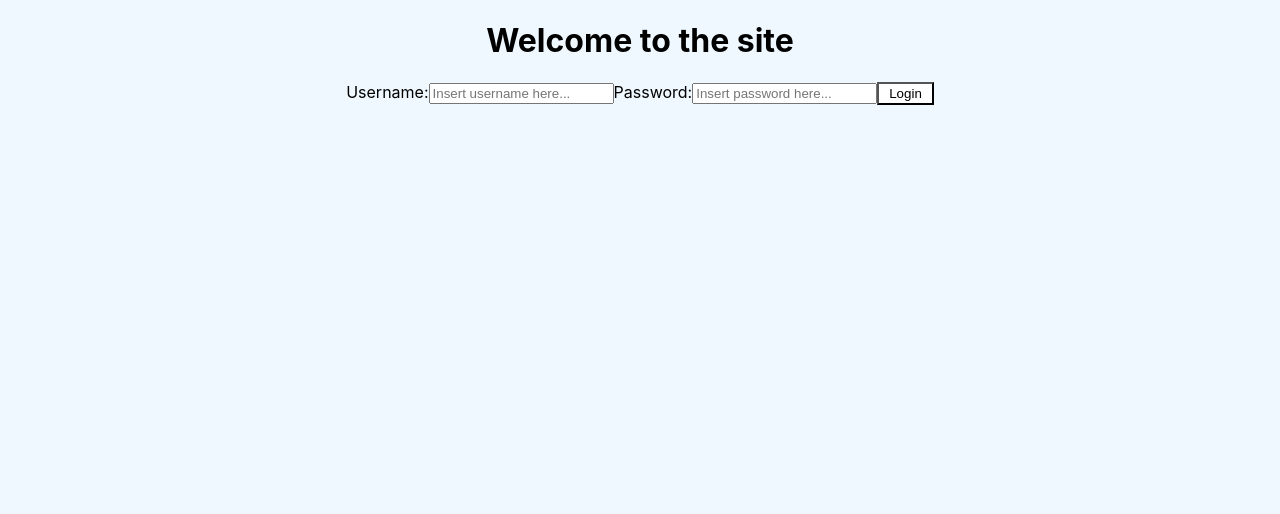
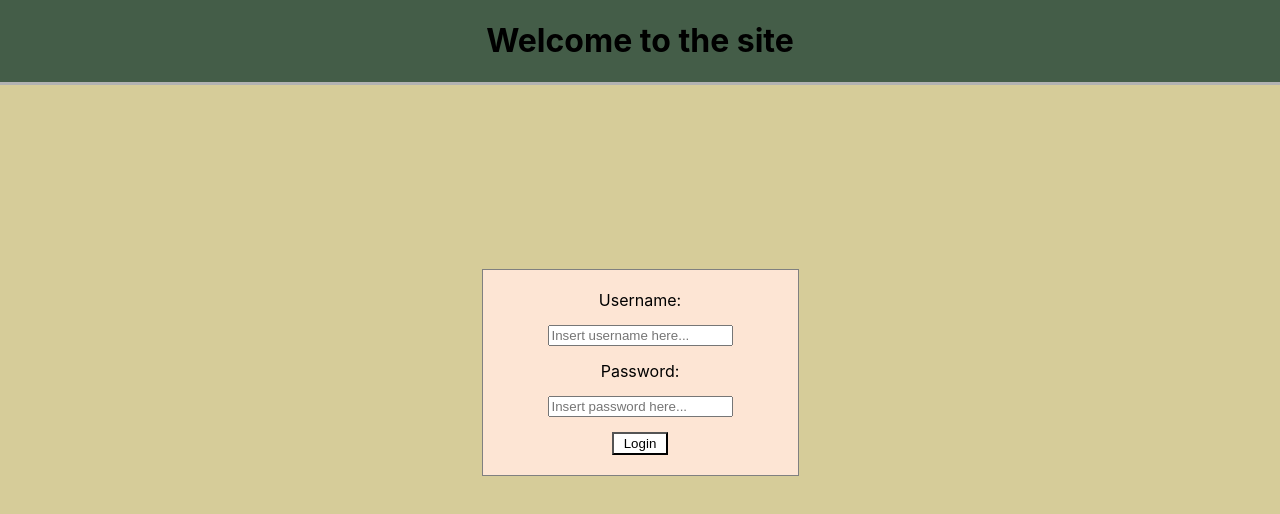
Before and after one commit to gtinsley99/cookies, a React (Create React App) app in the folder client/: page / in a window 1280 px wide. Shown: the top 514 px of the page. Built offline with nearby package versions, Linux system fonts and the light colour scheme; no server answers.

Commit message:
change colour scheme client

```diff
--- a/client/src/App.css
+++ b/client/src/App.css
@@ -1,18 +1,29 @@
 body{
-  background-color: aliceblue;
-
+  overflow-x: hidden;
+  background-color: rgb(214, 204, 153)
 }
 
 .title{
   display: flex;
+  width: 100vw;
   justify-content: center;
+  background-color: #445D48;;
+  border-bottom: 3px solid rgb(178, 178, 178);
+  margin-bottom: 2%;
 }
 
 .titleLoggedIn{
   display: flex;
   justify-content: space-around;
-  width: 100vw;
+  width: 100%;
   align-items: center;
+}
+
+.loginForm{
+  margin-top: 50%;
+  background-color: #FDE5D4;
+  padding: 20px 50px;
+  border: 1px solid grey;
 }
 
 .App {
@@ -27,10 +38,16 @@ body{
   justify-content: center;
   flex-wrap: wrap;
   width: 80%;
+
 }
 
 .picCard{
   margin: 5px;
+  padding: 10px;
+  background-color: rgb(0, 21, 36);
+  display: flex;
+  justify-content: center;
+  align-items: center;
 }
 
 .logOutCard{
@@ -49,3 +66,12 @@ button:hover{
   cursor: pointer;
   background-color: rgb(207, 207, 207);
 }
+
+.inputField{
+  display: flex;
+  flex-direction: column;
+}
+
+input{
+  margin: 15px;
+}
--- a/client/src/App.js
+++ b/client/src/App.js
@@ -13,8 +13,8 @@ function App() {
 
   return (
     <div className="App">
-      <Title user={user} setUser={setUser}/>
-      {user === "" ? <Login setUser={setUser} /> : <Pics pics={pics}/>}
+      <Title user={user} setUser={setUser} />
+      {user === "" ? <Login setUser={setUser} /> : <Pics pics={pics} />}
     </div>
   );
 }
--- a/client/src/components/Login.jsx
+++ b/client/src/components/Login.jsx
@@ -12,13 +12,16 @@ const Login = (props) => {
   };
   return (
     <div>
-      <form onSubmit={handleSubmit}>
+      <form onSubmit={handleSubmit} className="loginForm">
+        <div className="inputField">
           <label>Username:</label>
           <input
             placeholder="Insert username here..."
             value={username}
             onChange={(e) => setUsername(e.target.value)}
           ></input>
+        </div>
+        <div className="inputField">
           <label>Password:</label>
           <input
             placeholder="Insert password here..."
@@ -26,6 +29,7 @@ const Login = (props) => {
             onChange={(e) => setPassword(e.target.value)}
             type="password"
           ></input>
+        </div>
         <button type="submit">Login</button>
       </form>
     </div>
```
Lines whose indentation alone changed are shown as unchanged.
